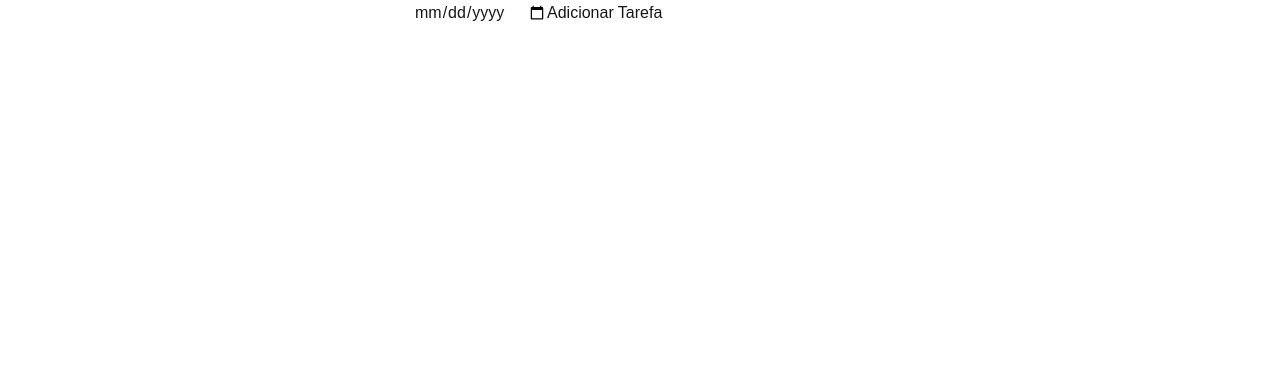
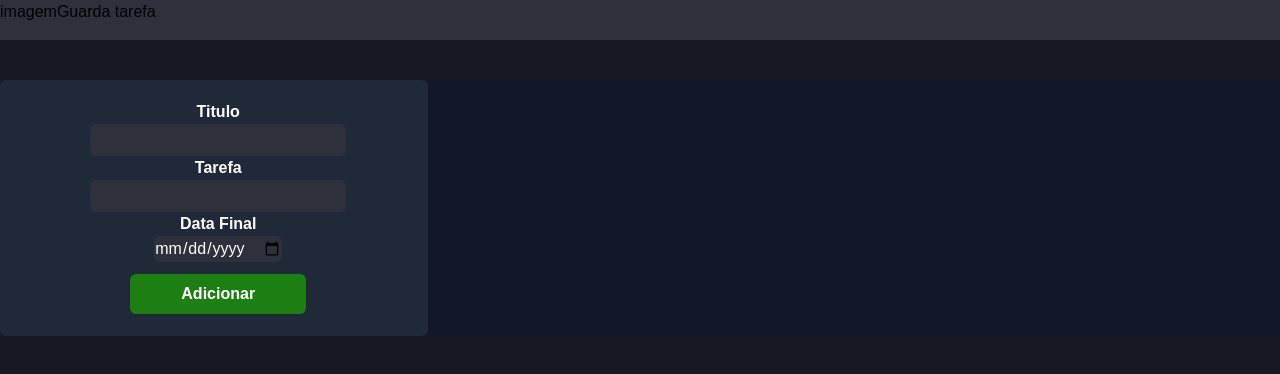
Before and after one commit to Igorrafael90/GuardaTarefas, a Next.js app: page / in a window 1280 px wide. Shown: the top 374 px of the page. Built offline with nearby package versions, Linux system fonts and the light colour scheme.

Commit message:
Inicio estilização

```diff
--- a/app/globals.css
+++ b/app/globals.css
@@ -15,10 +15,9 @@
 }
 /*Cor para o fundo #33384e*/
 /*Cor para icones e titulos #4a9f3c ou #1d7f13*/
-/*Conteudo #fffeff*/
+/*Conteudo #fffeff #14161f #1e2027*/
 
 body {
-  color: var(--foreground);
-  background: var(--background);
+  background-color: #161822;
   font-family: Arial, Helvetica, sans-serif;
 }
--- a/app/page.tsx
+++ b/app/page.tsx
@@ -18,19 +18,24 @@ export default function Home() {
 
   return (
     <>
-      <header>
+      <header className="w-full bg-Cinza h-10 flex">
+        imagem
+        <h1>Guarda tarefa</h1>
       </header>
-      <main>
-        <section>
-          <div>
-            <input name="title" value={Title} onChange={(e) => setTitle(e.target.value)} type="text" />
-            <input name="content" value={Content} onChange={(e) => setContent(e.target.value)} type="text" />
-            <input name="dataF" value={DataF} onChange={(e) => setDataF(e.target.value)} type="date" />
-            <button onClick={() => addTask(Title, Content, DataF, Tasks, setTasks, setTitle, setContent, setDataF)}>
-            Adicionar Tarefa
+      <main className="w-full h-full flex items-center justify-center">
+        <section className="w-full flex mt-10">
+          <div className="flex flex-col items-center text-white bg-gray-800 w-2/4 h-64 pl-2 rounded-md">
+            <label className="mt-5 font-bold">Titulo</label>
+            <input className="block bg-Cinza w-64 h-8 rounded-md" name="title" value={Title} onChange={(e) => setTitle(e.target.value)} type="text" />
+            <label className="font-bold">Tarefa</label>
+            <input className="block bg-Cinza w-64 h-8 rounded-md" name="content" value={Content} onChange={(e) => setContent(e.target.value)} type="text" />
+            <label className="font-bold">Data Final</label>
+            <input className="block bg-Cinza w-32 rounded-md" name="dataF" value={DataF} onChange={(e) => setDataF(e.target.value)} type="date" />
+            <button className="bg-Verde p-2 mt-3 rounded-md w-44 font-bold" onClick={() => addTask(Title, Content, DataF, Tasks, setTasks, setTitle, setContent, setDataF)}>
+            Adicionar
           </button>
           </div>
-          <div>
+          <div className="bg-gray-900 w-full">
 
           </div>
         </section>
--- a/tailwind.config.ts
+++ b/tailwind.config.ts
@@ -9,8 +9,8 @@ export default {
   theme: {
     extend: {
       colors: {
-        background: "var(--background)",
-        foreground: "var(--foreground)",
+        Cinza: '#2e313b',
+        Verde: '#1d7f13'
       },
     },
   },
```
